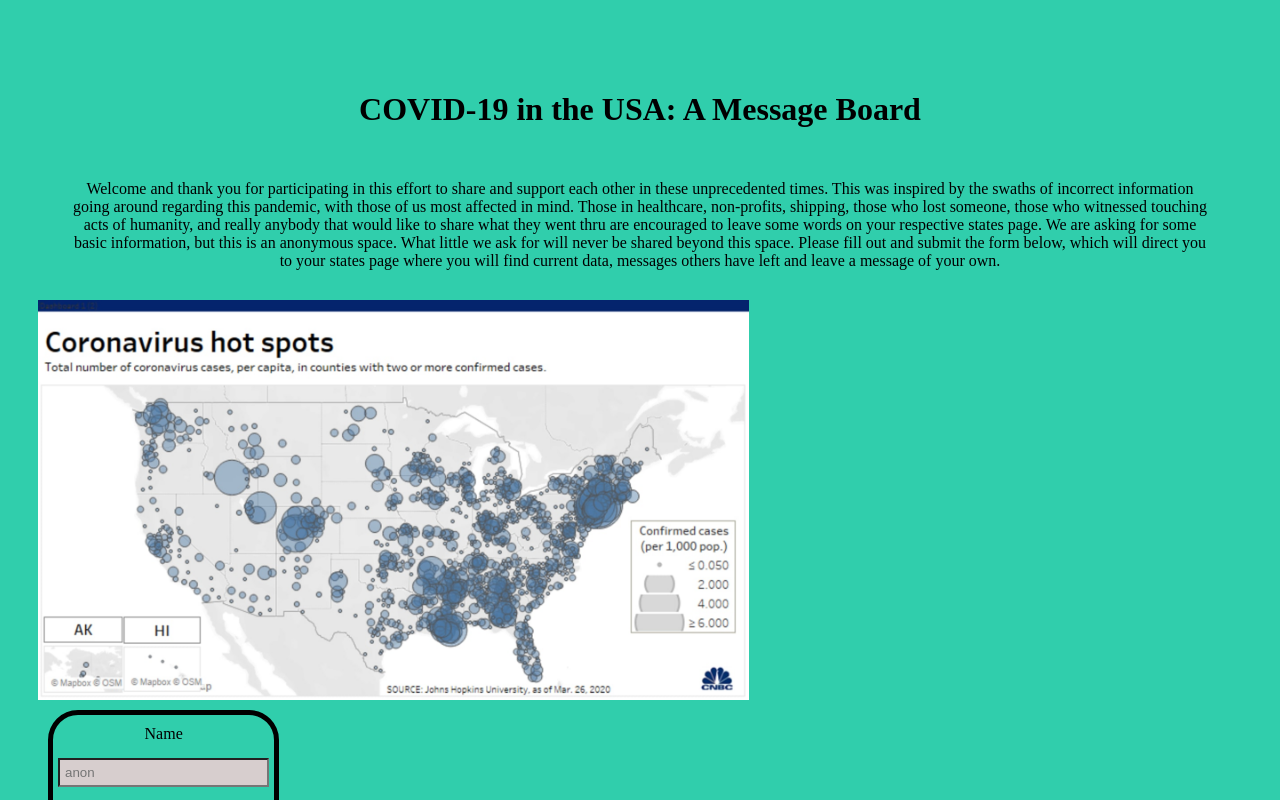
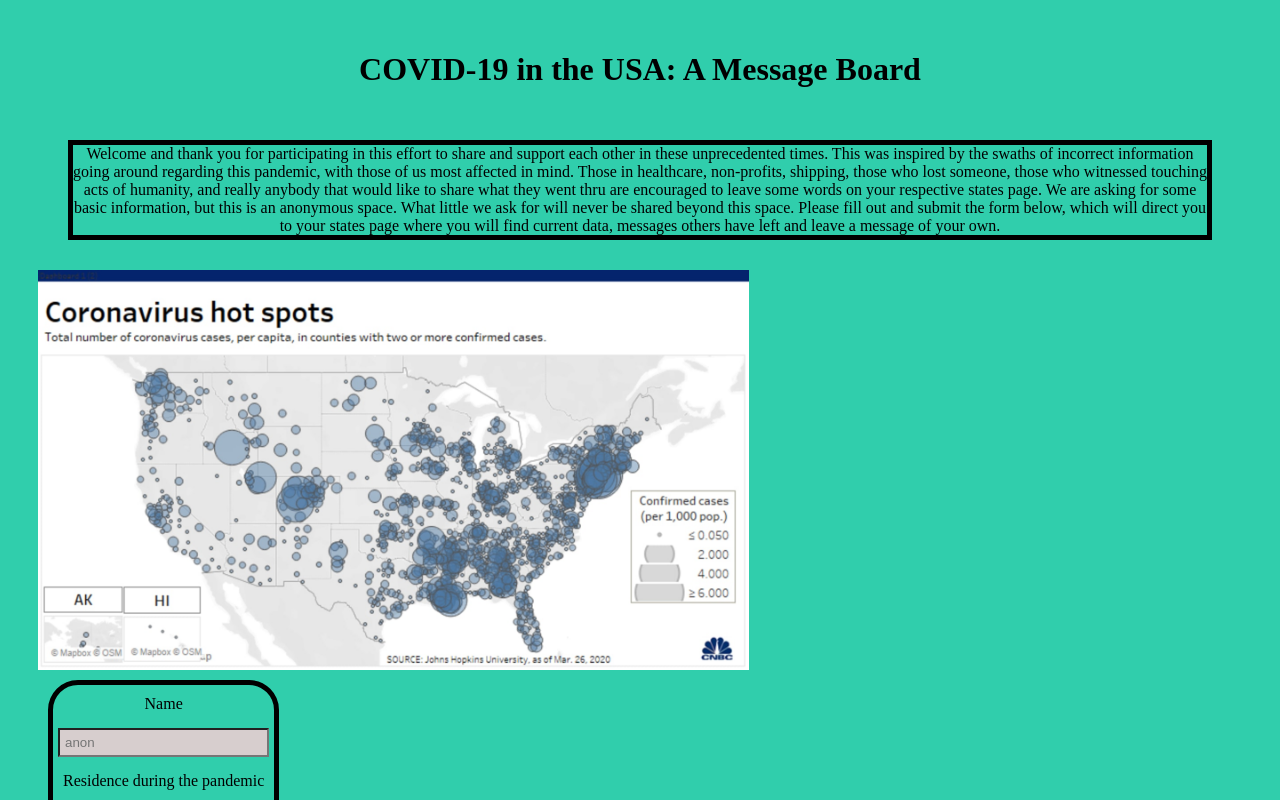
Before and after one commit to thinkful-ei-macaw/covid-19-client-bleek, a React (Create React App) app: page / in a window 1280 px wide. Shown: the top 800 px of the page. Built offline with nearby package versions, Linux system fonts and the light colour scheme; no server answers.

Commit message:
debugged i think

```diff
--- a/src/components/register/Register.scss
+++ b/src/components/register/Register.scss
@@ -9,9 +9,16 @@
     padding: 10px;
 }
 
-header {
+.title {
     display: flex;
     flex-flow: column;
+
+}
+
+.statement {
+    display: flex;
+    flex-flow: column;
+    border: solid 5px;
     margin: 30px;
 }
 
```
